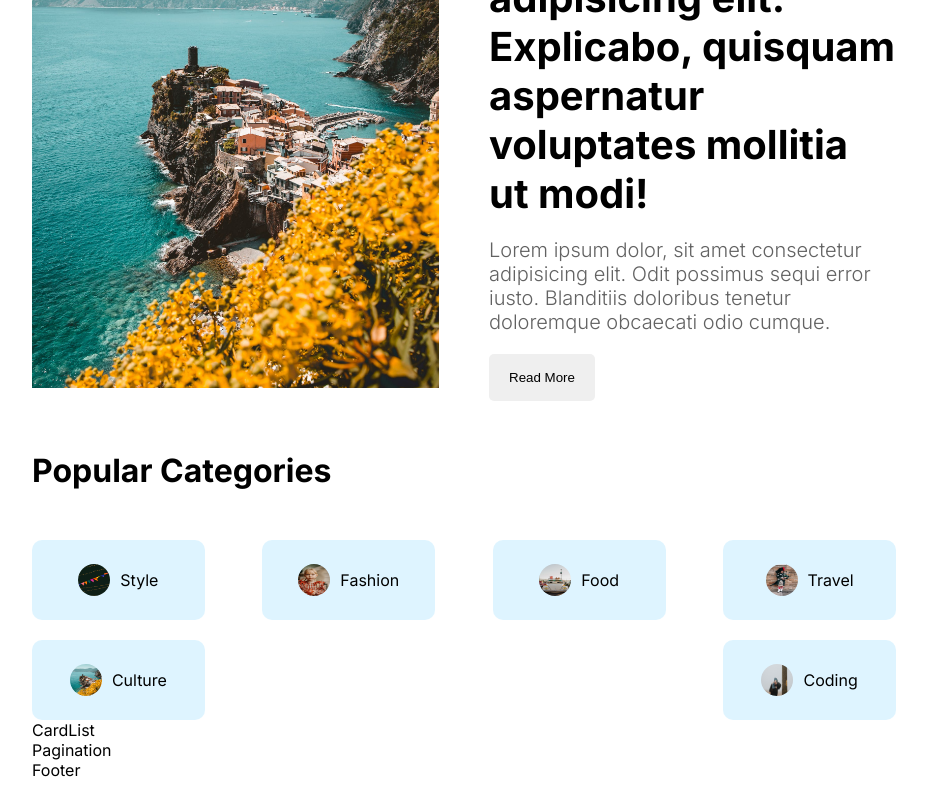
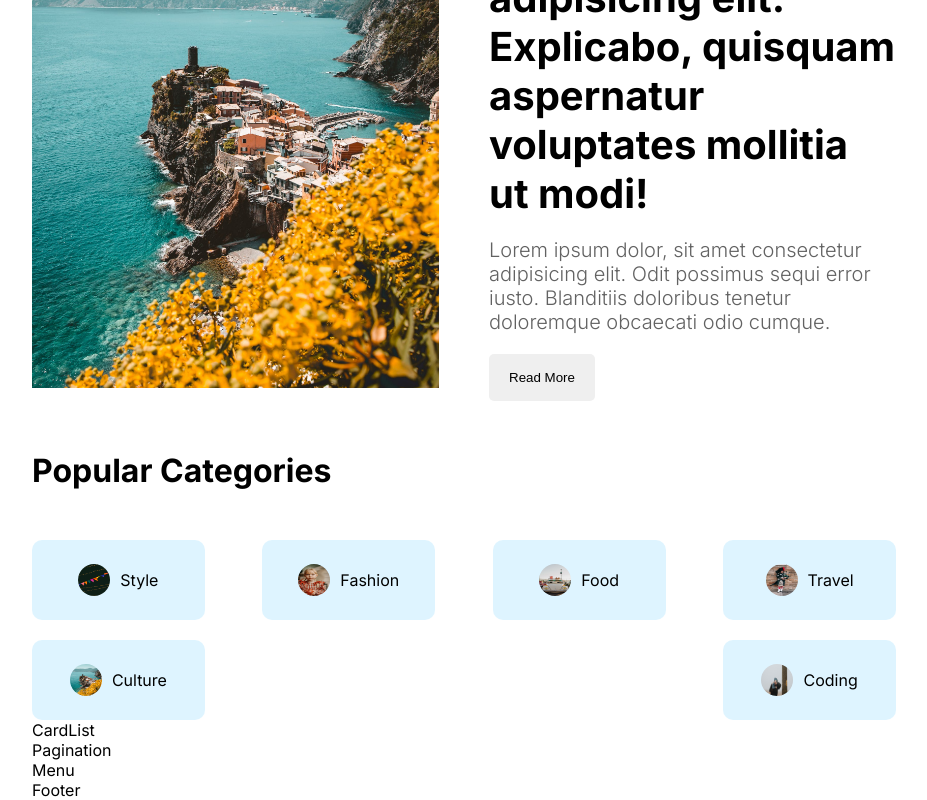
Before and after one commit to Kevincxv/blog-app, a Next.js app: page / in a window 1280 px wide. Shown: the part 576-1376 px from the top of the page, without its empty margins (176-1103 px from the left). Built offline with nearby package versions, Linux system fonts and the light colour scheme.

Commit message:
CSS Flex Box

```diff
--- a/src/app/homepage.module.css
+++ b/src/app/homepage.module.css
@@ -0,0 +1,4 @@
+.contnet {
+    display: flex;
+    gap: 50px;
+}
--- a/src/app/page.jsx
+++ b/src/app/page.jsx
@@ -2,7 +2,8 @@ import Featured from "@/components/featured/Featured";
 import CategoryList from "@/components/categoryList/CategoryList";
 import CardList from "@/components/cardList/CardList";
 import styles from "./homepage.module.css";
-import Link from 'next/link';
+import Menu from "@/components/Menu/Menu";
+
 
 export default function Home() {
   return (
@@ -11,6 +12,7 @@ export default function Home() {
       <CategoryList />
       <div className={styles.content}>
         <CardList />
+        <Menu />
       </div>
     </div>
   );
--- a/src/components/Menu/menu.module.css
+++ b/src/components/Menu/menu.module.css
@@ -1,3 +1,3 @@
 .container {
-
+    flex: 2;
 }
--- a/src/components/cardList/cardList.module.css
+++ b/src/components/cardList/cardList.module.css
@@ -1,3 +1,3 @@
 .container {
-
+    flex: 5;
 }
```
